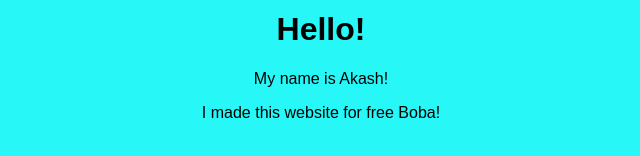
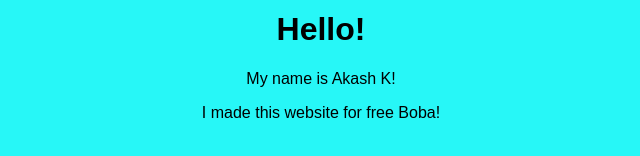
Before and after one commit to AkashK0218/Boba-Drops, a plain HTML site: page index.html in a window 1280 px wide. Shown: the part 172-328 px from the top of the page, 319-959 px from the left. Drawn offline with Linux system fonts and the light colour scheme.

Commit message:
Website Made

```diff
--- a/index.html
+++ b/index.html
@@ -8,7 +8,7 @@
       src="https://as1.ftcdn.net/v2/jpg/03/52/44/40/1000_F_352444025_mEfcbPNZUgPI9U0WjtEolQdJfE0iFAVs.jpg"
     />
     <h1>Hello!</h1>
-    <p>My name is Akash!</p>
+    <p>My name is Akash K!</p>
     <p>I made this website for free Boba!</p>
   </body>
 </html>
```
